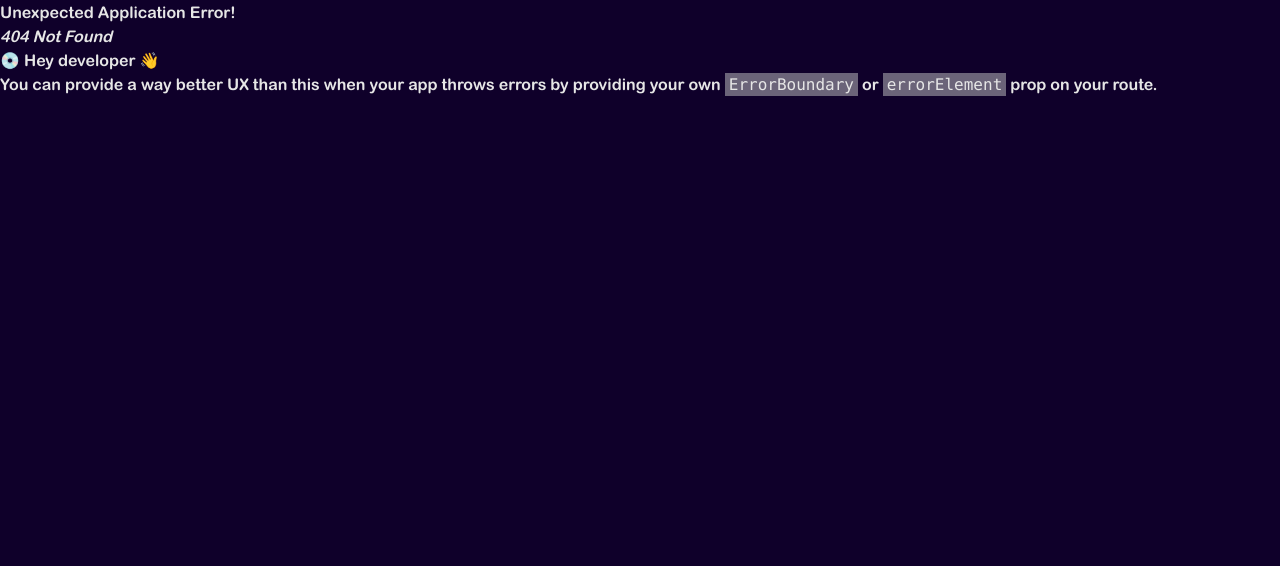
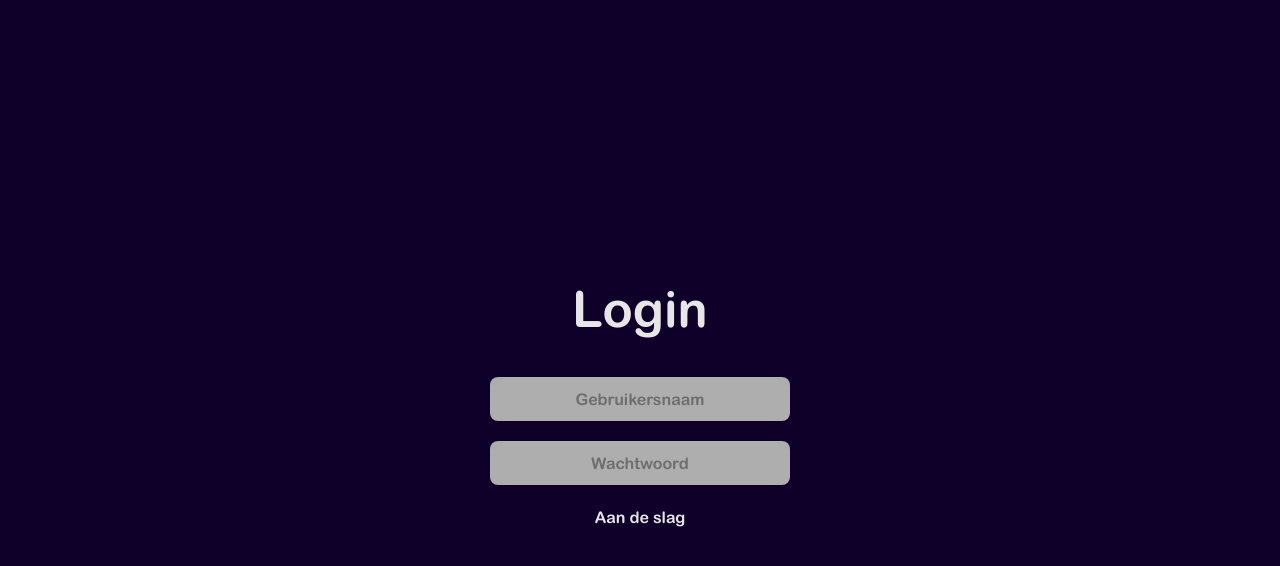
Before and after one commit to SemvanOsch/TLE-StartUp, a React (Vite) app: page /login in a window 1280 px wide. Before the commit this address had no page. Shown: the top 566 px of the page. Built offline with nearby package versions, Linux system fonts and the light colour scheme.

Commit message:
Basis van de login werkt nu

```diff
--- a/src/App.jsx
+++ b/src/App.jsx
@@ -2,6 +2,7 @@ import { useState } from 'react'
 import {createBrowserRouter, RouterProvider} from "react-router";
 import Multiplication from "./pages/multiplication.jsx";
 import UpgradePage from "/src/pages/UpgradePage.jsx"
+import LoginPage from "./pages/LoginPage.jsx";
 
 
 const router = createBrowserRouter([
@@ -19,6 +20,10 @@ const router = createBrowserRouter([
                 path: '/upgrade',
                 element: <UpgradePage/>
             },
+            {
+                path: '/login',
+                element: <LoginPage/>
+            }
         ]
     }
 ]);
--- a/src/index.css
+++ b/src/index.css
@@ -47,3 +47,32 @@ body {
     right: 100px;
     opacity: 0;
 }
+
+/* Login Page */
+.login-title{
+    font-size: 50px;
+    margin-bottom: 30px;
+}
+
+.login-input {
+    width: 300px;
+    margin-bottom: 20px;
+    padding: 10px;
+    border-radius: 8px;
+    border: none;
+    background-color: #aeaeae;
+    font-weight: bold;
+    text-align: center;
+}
+
+.login-input::placeholder{
+    color: #6e6e6e;
+}
+
+#loginContainer{
+    display: flex;
+    flex-direction: column;
+    align-items: center;
+    justify-content: center;
+    height: 100vh;
+}
--- /dev/null
+++ b/src/pages/LoginPage.jsx
@@ -0,0 +1,49 @@
+import {useState} from "react";
+const LoginPage = () => {
+
+    const [formData, setFormData] = useState({name: '', password: ''})
+
+    async function handleLogin(){
+            const response = await fetch('http://localhost:3001/api/game/login', {
+                method: 'POST',
+                headers: {
+                    'Accept': 'application/json',
+                    'content-type': 'application/json'
+                },
+                body: JSON.stringify(formData)
+            });
+            if(response.ok){
+                const data = await response.json()
+                const token = data.token
+
+                localStorage.setItem('token', token)
+                localStorage.setItem('user', JSON.stringify(data.user))
+
+                console.log('ingelogd', token)
+            }
+    }
+
+    const handleSubmit = (event) => {
+        event.preventDefault();
+        handleLogin()
+    }
+
+    function handleInput(event){
+        const {name, value} = event.target
+        setFormData({
+            ...formData,
+            [name]: value
+        });
+    }
+
+    return(
+        <form id={'loginContainer'} onSubmit={handleSubmit}>
+          <h1 className={'login-title'}>Login</h1>
+          <input name={'name'} className={'login-input'} value={formData.name} placeholder={'Gebruikersnaam'} onChange={handleInput}/>
+          <input name={'password'} className={'login-input'} value={formData.password} placeholder={'Wachtwoord'} onChange={handleInput}/>
+          <button id={'loginButton'}>Aan de slag</button>
+        </form>
+    );
+}
+
+export default LoginPage
--- a/src/pages/UpgradePage.jsx
+++ b/src/pages/UpgradePage.jsx
@@ -1,4 +1,4 @@
-import { useState, useEffect} from 'react';
+import { useState, useEffect } from 'react';
 import upgradeButton20 from '/src/images/upgrade20.png'
 import upgradeButton20disabled from '/src/images/upgrade20disabled.png'
 import upgradeButton50 from '/src/images/upgrade50.png'
```
Also changed, not shown: src/images/aandeslag.png (added).
